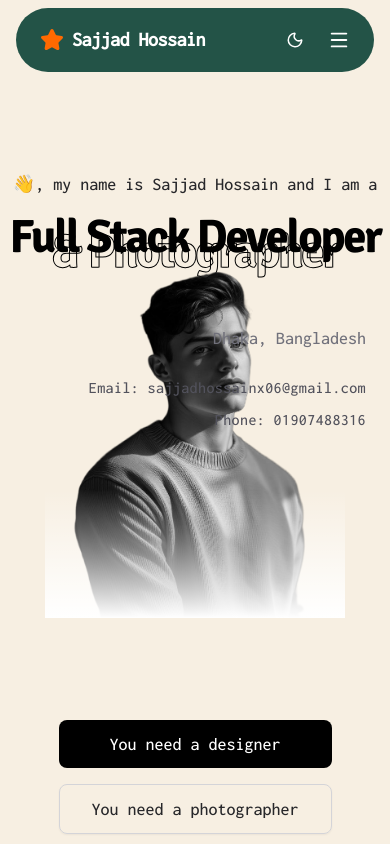
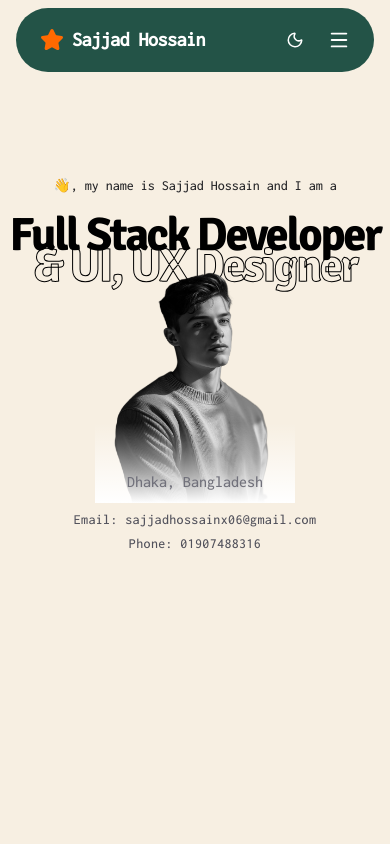
Before and after one commit to Sajjad177/sajjad, a Next.js app: page / in a window 390 px wide. Shown: the top 844 px of the page. Built offline with nearby package versions, Linux system fonts and the light colour scheme.

Commit message:
banner responsive added

```diff
--- a/src/components/website/Banner/Banner.tsx
+++ b/src/components/website/Banner/Banner.tsx
@@ -1,10 +1,9 @@
 "use client";
-import { Button } from "@/components/ui/button";
 import { motion } from "framer-motion";
 import { ArrowUpRight } from "lucide-react";
+import Image from "next/image";
 
 const Banner = () => {
-  // Animation Variants
   const fadeInUp = {
     initial: { opacity: 0, y: 20 },
     animate: { opacity: 1, y: 0 },
@@ -12,68 +11,73 @@ const Banner = () => {
   };
 
   return (
-    <section className="relative min-h-screen w-full flex flex-col items-center justify-center overflow-hidden bg-[#f7efe2] dark:bg-[#1a1a1a] transition-colors duration-300">
+    <section className="relative min-h-screen w-full flex flex-col items-center pt-24 md:pt-32 pb-10 overflow-hidden bg-[#f7efe2] dark:bg-[#1a1a1a] transition-colors duration-300">
 
-      {/* 1. Top Greeting */}
+      {/* Greeting */}
       <motion.div
         {...fadeInUp}
-        className="flex items-center gap-2 mb-4 text-zinc-800 dark:text-zinc-200 text-lg md:text-xl font-medium"
+        className="flex items-center gap-2 mb-4 text-zinc-800 dark:text-zinc-200 text-sm sm:text-base md:text-xl font-medium text-center px-4"
       >
         <span>👋, my name is Sajjad Hossain and I am a</span>
       </motion.div>
 
-      {/* 2. Hero Headline & Image Container */}
+      {/* Hero Container */}
       <div className="relative flex flex-col items-center w-full max-w-7xl">
 
-        {/* Solid Text (Top Layer) */}
+        {/* Top Text */}
         <motion.h1
           initial={{ opacity: 0, scale: 0.95 }}
           animate={{ opacity: 1, scale: 1 }}
           transition={{ duration: 0.8 }}
-          className="text-[12vw] md:text-[10rem] font-black leading-none tracking-tighter text-black dark:text-white z-10"
+          className="text-[12vw] md:text-[10rem] font-black leading-none tracking-tighter text-black dark:text-white z-10 text-center"
         >
           Full Stack Developer
         </motion.h1>
 
-        {/* Floating Arrow Icon */}
+        {/* Arrow */}
         <motion.div
           animate={{ y: [0, -10, 0] }}
           transition={{ duration: 3, repeat: Infinity, ease: "easeInOut" }}
-          className="absolute left-[38%] top-[25%] z-30 hidden md:flex items-center justify-center w-12 h-12 rounded-full border border-zinc-200 dark:border-zinc-800 bg-white dark:bg-black shadow-sm"
+          className="absolute left-[60%] sm:left-[55%] md:left-[38%] top-[20%] md:top-[55%] z-30 hidden sm:flex items-center justify-center w-10 h-10 md:w-12 md:h-12 rounded-full border border-zinc-200 dark:border-zinc-800 bg-white dark:bg-black shadow-sm"
         >
-          <ArrowUpRight className="w-6 h-6 text-black dark:text-white" />
+          <ArrowUpRight className="w-5 h-5 md:w-6 md:h-6 text-black dark:text-white" />
         </motion.div>
 
-        {/* Portrait Image Layer */}
+        {/* Image */}
         <motion.div
           initial={{ opacity: 0, y: 40 }}
           animate={{ opacity: 1, y: 0 }}
           transition={{ duration: 1, delay: 0.2 }}
-          className="absolute top-[50%] md:top-[48%] w-[300px] md:w-[450px] z-20"
+          className="absolute top-[55%] sm:top-[52%] md:top-[48%] w-[200px] sm:w-[260px] md:w-[450px] z-20"
         >
-          <img
-            src="/images/user-2.jpeg" // Path to your transparent B&W PNG
+          <Image
+            src="/images/user-2.jpeg"
             alt="Portrait"
+            width={450}
+            height={450}
             className="w-full h-auto grayscale"
           />
-          {/* Bottom fade for the image */}
-          <div className="absolute bottom-0 left-0 w-full h-32 bg-gradient-to-t from-white dark:from-[#050505] to-transparent z-30 pointer-events-none" />
+          <div className="absolute bottom-0 left-0 w-full h-20 md:h-32 bg-gradient-to-t from-white dark:from-[#050505] to-transparent z-30 pointer-events-none" />
         </motion.div>
 
-        {/* Outline Text (Bottom Layer) */}
+        {/* Bottom Stroke Text */}
         <motion.h1
           initial={{ opacity: 0 }}
           animate={{ opacity: 1 }}
           transition={{ duration: 0.8, delay: 0.3 }}
-          className="text-[12vw] md:text-[10rem] font-black leading-none tracking-tighter text-transparent z-0 mt-[-2rem] [-webkit-text-stroke:1px_black] dark:[-webkit-text-stroke:1px_white]"
+          className="text-[clamp(40px,12vw,160px)] font-black leading-none tracking-tighter text-transparent z-0 mt-[-1rem] md:mt-[-2rem] text-center [-webkit-text-stroke:1px_black] dark:[-webkit-text-stroke:1px_white]"
         >
-          & Photographer
+          & UI, UX Designer
         </motion.h1>
       </div>
 
-      {/* 3. Location and Brand Logos */}
-      <div className="w-full max-w-7xl flex flex-col md:flex-row justify-between items-end mt-12 z-30 px-6">
-        <motion.p {...fadeInUp} className="text-zinc-500 dark:text-zinc-400 font-medium text-lg">
+      {/* Bottom Info */}
+      <div className="w-full max-w-7xl flex flex-col md:flex-row justify-between items-center md:items-end mt-[180px] sm:mt-[220px] md:mt-[380px] z-30 px-6 gap-4">
+
+        <motion.p
+          {...fadeInUp}
+          className="text-zinc-500 dark:text-zinc-400 font-medium text-base md:text-lg text-center md:text-left"
+        >
           Dhaka, Bangladesh
         </motion.p>
 
@@ -81,28 +85,12 @@ const Banner = () => {
           initial={{ opacity: 0, x: 20 }}
           animate={{ opacity: 1, x: 0 }}
           transition={{ delay: 0.8 }}
-          className="flex flex-col gap-2 mt-6 md:mt-0 text-base md:text-lg font-medium tracking-wide text-zinc-600 dark:text-zinc-400 text-right"
+          className="flex flex-col gap-1 md:gap-2 text-sm md:text-lg font-medium tracking-wide text-zinc-600 dark:text-zinc-400 text-center md:text-right"
         >
           <p>Email: sajjadhossainx06@gmail.com</p>
           <p>Phone: 01907488316</p>
         </motion.div>
       </div>
-
-      {/* 4. Bottom Call-to-Action Buttons */}
-      <div className="flex flex-col md:flex-row gap-4 mt-72 z-30">
-        <Button
-          className="bg-black dark:bg-white text-white dark:text-black hover:bg-zinc-800 dark:hover:bg-zinc-200 px-8 py-6 text-lg rounded-md transition-transform hover:scale-105"
-        >
-          You need a designer
-        </Button>
-        <Button
-          variant="outline"
-          className="border-zinc-300 dark:border-zinc-700 text-zinc-800 dark:text-zinc-200 px-8 py-6 text-lg rounded-md transition-transform hover:scale-105 bg-transparent hover:bg-zinc-100 dark:hover:bg-zinc-800"
-        >
-          You need a photographer
-        </Button>
-      </div>
-
     </section>
   );
 };
```
